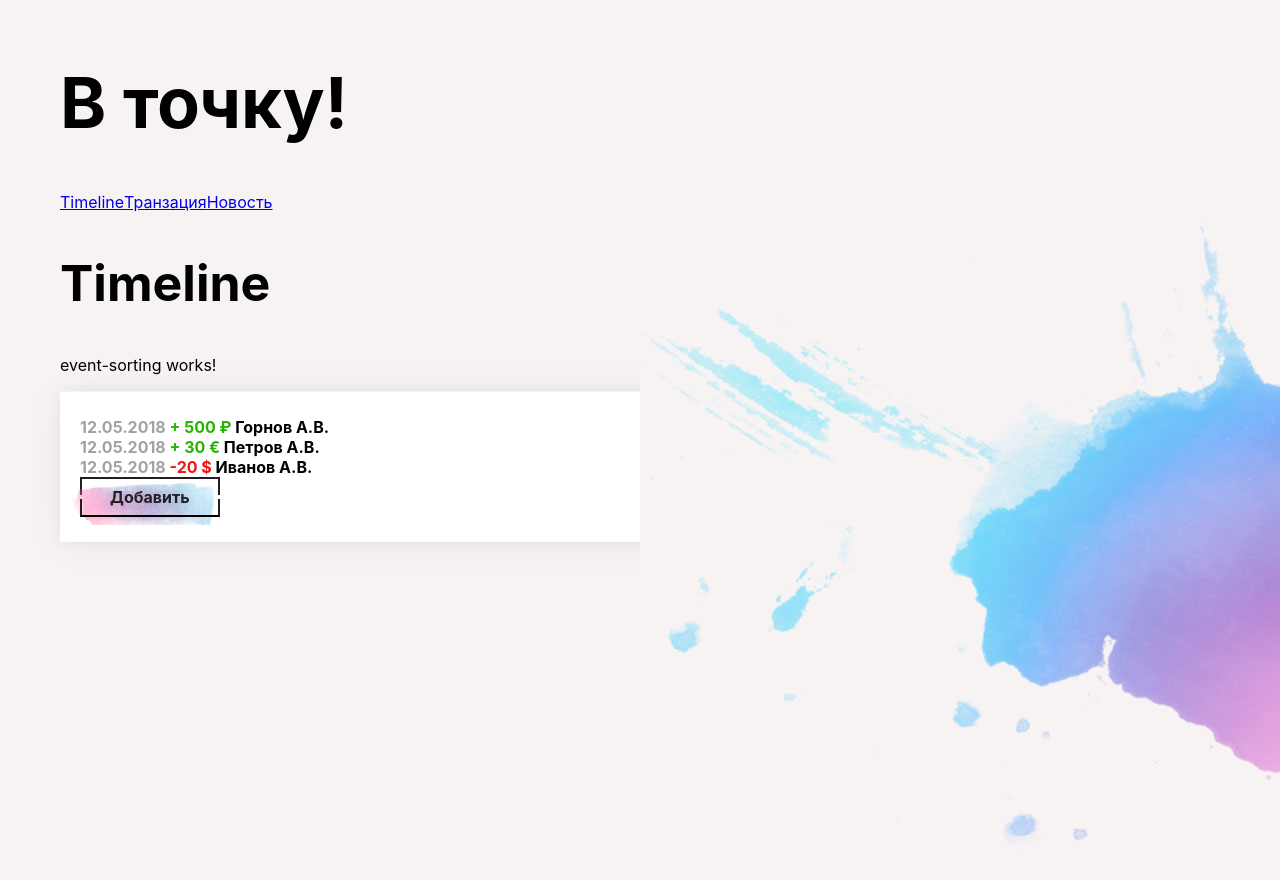
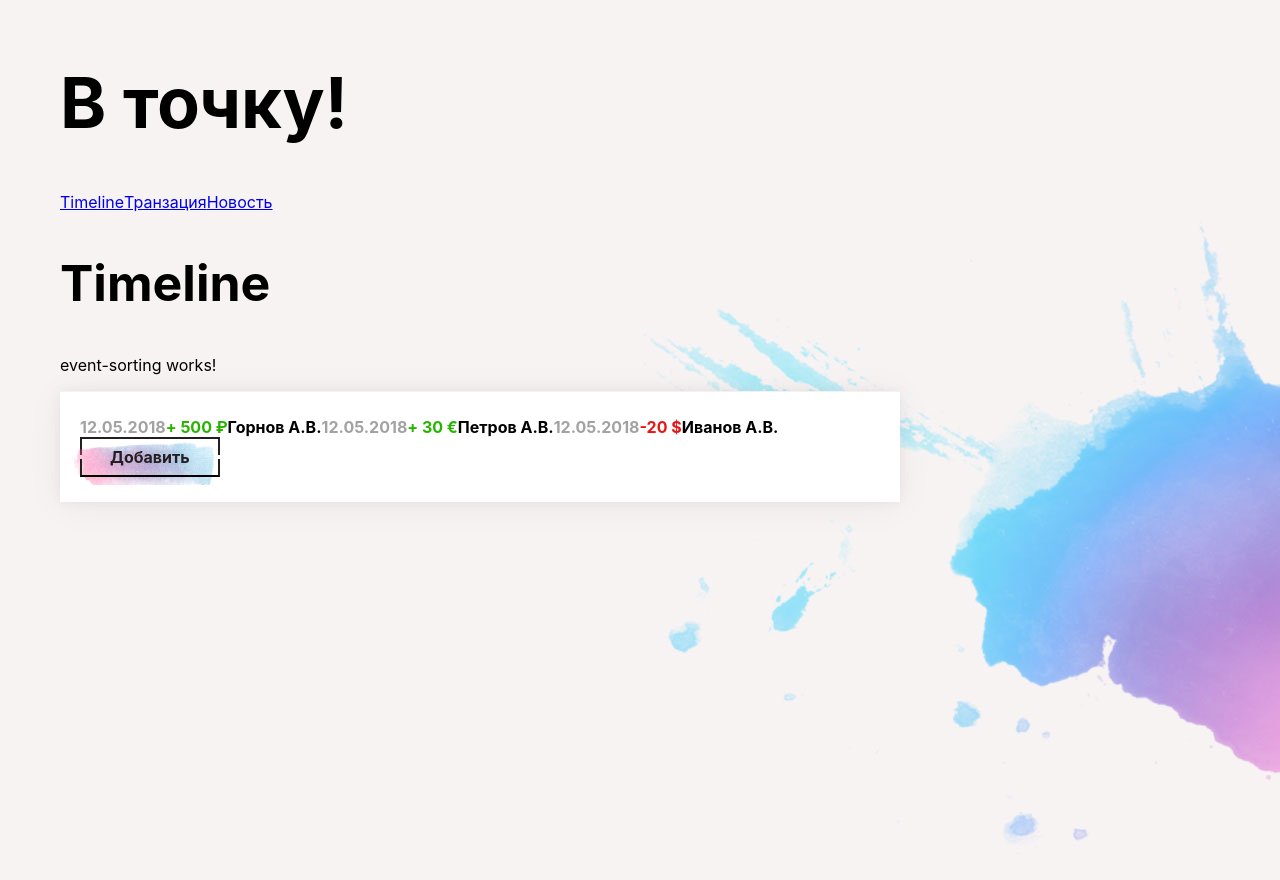
Before and after one commit to bree7e/bree7e-point, an Angular app: page /timeline in a window 1280 px wide. Shown: the top 880 px of the page. Built offline with nearby package versions, Linux system fonts and the light colour scheme.

Commit message:
Убран лишний компонент event

```diff
--- a/src/app/app.component.html
+++ b/src/app/app.component.html
@@ -1,12 +1,10 @@
 <h1>В точку!</h1>
 
-<div class="section__back">
-    <div class="section__back-img-wrap">
-        <img src="/assets/main_artboard.jpg" alt="" class="bg_desktop">
-    </div>
+<div class="app__background">
+    <img src="/assets/main_artboard.jpg" alt="" class="bg_desktop">
 </div>
 
-<nav>
+<nav class="app__navigation">
     <a routerLink="/timeline">Timeline</a>
     <a routerLink="/timeline/transactions/:id">Транзация</a>
     <a routerLink="/timeline/news/:id">Новость</a>
--- a/src/app/app.component.scss
+++ b/src/app/app.component.scss
@@ -2,11 +2,11 @@
 
 @import '~src/styles/variables';
 
-.section__back {
-    overflow: hidden;
+.app {
+    &__background {
+        overflow: hidden;
+        position: absolute;
+        left: 50%;
+        z-index: -10;
+    }
 }
-
-.section__back img {
-    position: absolute;
-    left: 50%
-}
--- a/src/app/app.module.ts
+++ b/src/app/app.module.ts
@@ -10,7 +10,6 @@ import { TimelinePageComponent } from './pages/timeline-page/timeline-page.compo
 import { AddEventPageComponent } from './pages/add-event-page/add-event-page.component';
 import { EventListComponent } from './timeline/event-list/event-list.component';
 import { EventSortingComponent } from './timeline/event-sorting/event-sorting.component';
-import { EventComponent } from './timeline/event/event.component';
 import { NewsItemComponent } from './timeline/event/news-item/news-item.component';
 import { TransactionItemComponent } from './timeline/event/transaction-item/transaction-item.component';
 
@@ -22,7 +21,6 @@ import { TransactionItemComponent } from './timeline/event/transaction-item/tran
         TimelinePageComponent,
         EventListComponent,
         EventSortingComponent,
-        EventComponent,
         AddEventPageComponent,
         NewsItemComponent,
         TransactionItemComponent,
--- a/src/app/timeline/event-list/event-list.component.html
+++ b/src/app/timeline/event-list/event-list.component.html
@@ -1,4 +1,4 @@
-<app-event
-    *ngFor="let event of eventList"
-    [event]="event"
-></app-event>
+<ng-container *ngFor="let event of eventList" [ngSwitch]="event.type">
+    <app-news-item *ngSwitchCase="'NewsEvent'" [event]="event"></app-news-item>
+    <app-transaction-item *ngSwitchCase="'TransactionEvent'" [event]="event"></app-transaction-item>
+</ng-container>
--- a/src/app/timeline/event/event.component.html
+++ /dev/null
@@ -1,4 +0,0 @@
-<ng-container [ngSwitch]="event.type">
-    <app-news-item *ngSwitchCase="'NewsEvent'" [event]="event"></app-news-item>
-    <app-transaction-item *ngSwitchCase="'TransactionEvent'" [event]="event"></app-transaction-item>
-</ng-container>
--- a/src/app/timeline/event/event.component.ts
+++ /dev/null
@@ -1,19 +0,0 @@
-import { Component, OnInit } from '@angular/core';
-import { Input } from '@angular/core';
-import { TimelineEvent } from 'src/app/shared/timeline-event';
-
-@Component({
-  selector: 'app-event',
-  templateUrl: './event.component.html',
-  styleUrls: ['./event.component.scss']
-})
-export class EventComponent implements OnInit {
-
-  @Input() event: TimelineEvent;
-
-  constructor() { }
-
-  ngOnInit() {
-  }
-
-}
--- a/src/app/timeline/event/transaction-item/transaction-item.component.scss
+++ b/src/app/timeline/event/transaction-item/transaction-item.component.scss
@@ -1,6 +1,14 @@
 .transaction {
     font-weight: 700;
+    display: table-row;
     &__date {
         color: #a3a2a2;
+        display: table-cell;
+    }
+    &__amount {
+        display: table-cell;
+    }
+    &__agent {
+        display: table-cell;
     }
 }
```
Also changed, not shown: src/app/timeline/event/event.component.scss (deleted), 1 other file (tests, documents, lock files or other folders).
